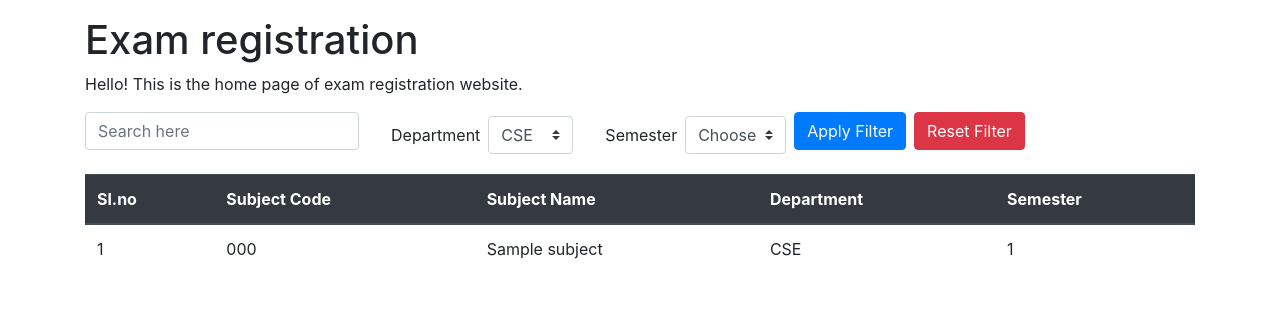
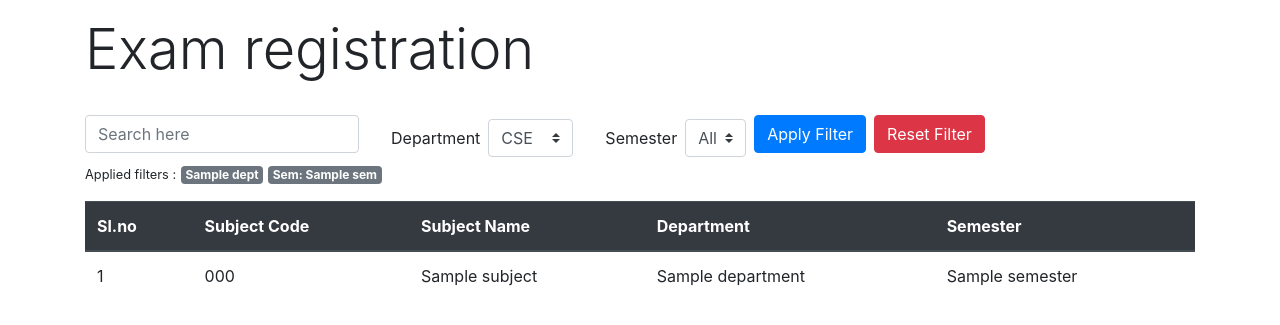
Before and after one commit to Subikesh/Exam_registration, a Django app: template templates/home.html in a window 1280 px wide. Shown: the part 56-381 px from the top of the page. Run offline with Django 3.2, Linux system fonts and the light colour scheme; tables that the repository leaves empty hold one stand-in row (values such as "Sample post"); the template is opened without the code that fills it: values that come from a table or form of the project are taken from there, most other values are stand-ins (such as "Sample title", 1, 10 or a date in 2020); some libraries are stand-ins or nearby versions.

Commit message:
Filter with seperated by semesters

```diff
--- a/templates/home.html
+++ b/templates/home.html
@@ -2,11 +2,9 @@
 
 {% block content %}
 <div class="container">
-    <h1>Exam registration</h1>
-    <p>
-    Hello! This is the home page of  exam registration website.
-    </p>
-
+    <h1 class="display-4">Exam registration</h1>
+    <br>
+    <!-- The filter form for subjects -->
     <form class="form-inline" action="{% url 'main:homepage' %}">
         <label class="sr-only" for="sub_name">Name</label>
         <input type="text" class="form-control mb-2 mr-sm-2" id="sub_name" placeholder="Search here">
@@ -20,7 +18,7 @@
 
         <label class="my-1 ml-4 mr-2" for="Sem">Semester</label>
         <select class="custom-select my-1 mr-sm-2" id="Sem" name="sem">
-            <option value="0" selected>Choose</option>
+            <option value="0" selected>All</option>
             <option value="1">1</option>
             <option value="2">2</option>
             <option value="3">3</option>
@@ -35,9 +33,16 @@
         <button type="submit" class="btn btn-danger ml-2 mb-2">Reset Filter</button>
     </form>
 
-    {% if subjects.count == 0 %}
+    {% if subjects.count == 0 %} <!-- Start subject count -->
     <strong>No subjects selected. Please generalize the filter.</strong>
     {% else %}
+
+    <p><small> Applied filters :</small> <span class="badge badge-secondary" title="Department: {{dept}}">{{dept}}</span>
+    {% if sem %} <span class="badge badge-secondary" title="Semester: {{sem}}">Sem: {{sem}}</span> {% endif %}
+    {% if search %} <span class="badge badge-secondary" title="Search tag: {{sem}}">Searched: '{{search}}'</span> {% endif %} </p>
+
+    {% for semester in sem_list %}
+        {% if semester %}
         <table class="mt-3 table table-hover">
             <thead class='thead-dark'>
                 <tr>
@@ -49,8 +54,8 @@
                 </tr>
             </thead>
             <tbody>
-            {% for subject in subjects %}
 
+                {% for subject in semester %}
                 <tr>
                     <td> {{forloop.counter}} </td>
                     <td> {{subject.Sub_code}} </td>
@@ -58,11 +63,15 @@
                     <td> {{subject.Department}} </td>
                     <td> {{subject.Semester}} </td>
                 </tr>
+                {% endfor %}
 
-            {% endfor %}
             </tbody>
         </table>
+        <br>
         {% endif %}
+    {% endfor %}
+
+    {% endif %} <!-- End subject count -->
 </div>
 
 {% endblock %}
```
Also changed, not shown: main/views.py (+13 -6 lines). Lines whose indentation alone changed are shown as unchanged.
